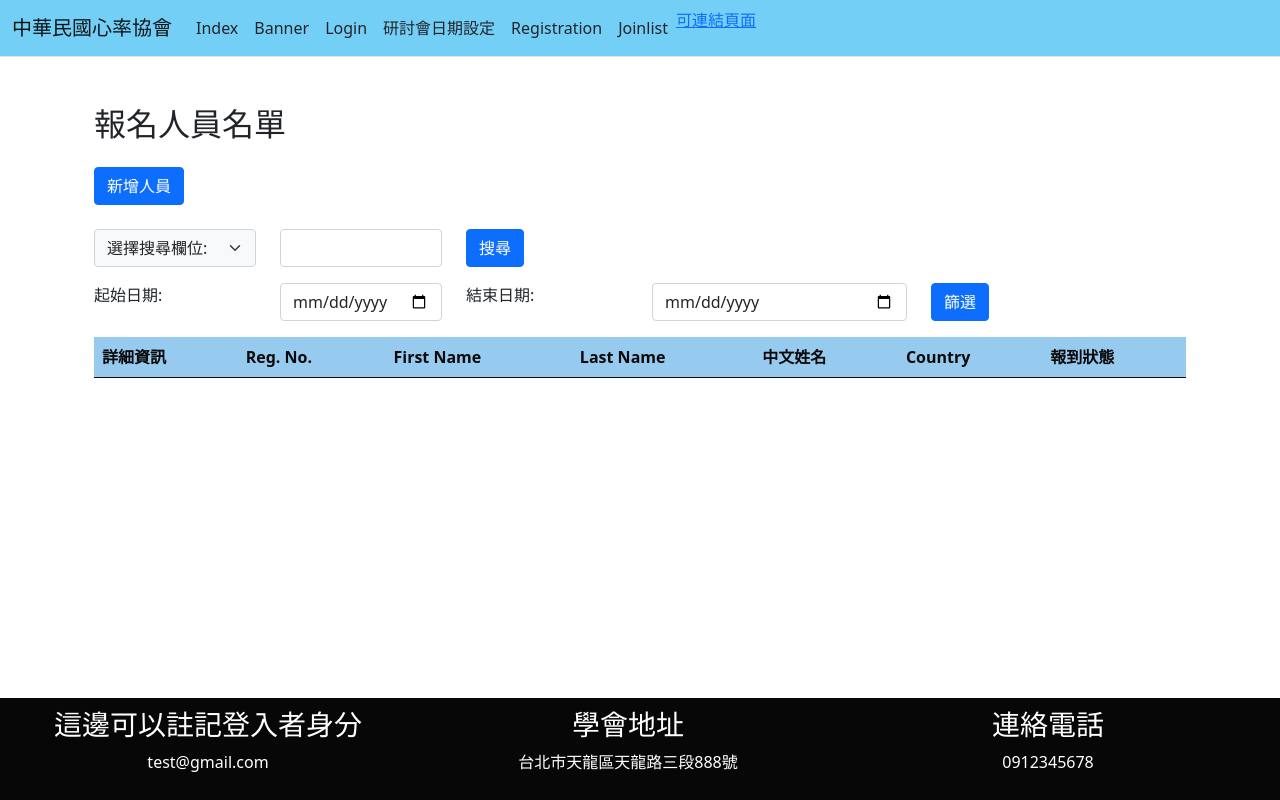
After one commit to leomustdie93107/heysundue, an ASP.NET Core app: template Views/Home/Joinlist.cshtml in a window 1280 px wide. The commit adds this page. Run offline with ASP.NET Core 8, Linux system fonts and the light colour scheme; the template is opened without the code that fills it, so the values that code supplies are empty; style sheets or scripts are compiled from the project's sources.

Commit message:
add_JoinList

```diff
--- a/Controllers/HomeController.cs
+++ b/Controllers/HomeController.cs
@@ -37,6 +37,12 @@ public class HomeController : Controller
         return View();
     }
 
+    public IActionResult Joinlist()
+    {
+        return View();
+    }
+
+
     [ResponseCache(Duration = 0, Location = ResponseCacheLocation.None, NoStore = true)]
     public IActionResult Error()
     {
--- a/Views/Home/Index.cshtml
+++ b/Views/Home/Index.cshtml
@@ -4,7 +4,7 @@
 <head>
     <meta charset="UTF-8">
     <meta name="viewport" content="width=device-width, initial-scale=1.0">
-    <link rel="stylesheet" href="./css/Index.css">
+    <link rel="stylesheet" href="~/css/Index.css">
 </head>
 
 <main>
--- /dev/null
+++ b/Views/Home/Joinlist.cshtml
@@ -0,0 +1,185 @@
+<!DOCTYPE html>
+<html lang="en">
+
+<head>
+    <meta charset="UTF-8">
+    <meta name="viewport" content="width=device-width, initial-scale=1.0">
+    <title>報名人員管理系統</title>
+    <link rel="stylesheet" href="https://cdn.jsdelivr.net/npm/bootstrap@5.0.0-beta3/dist/css/bootstrap.min.css">
+    <link rel="stylesheet" href="~/css/Joinlist.css">
+</head>
+
+<body>
+
+    <div class="container mt-5">
+        <h2 class="mb-4">報名人員名單</h2>
+
+        <div class="row mb-3">
+            <div class="col-auto">
+                <button class="btn btn-primary mb-2" onclick="showAddParticipantModal()">新增人員</button>
+            </div>
+        </div>
+
+        <div class="row mb-3">
+            <div class="col-2">
+                <select id="searchColumn" class="form-select text-uppercase bg-light">
+                    <option value="all">選擇搜尋欄位:</option>
+                    <option value="regNo">Reg. No.</option>
+                    <option value="firstName">First Name</option>
+                    <option value="lastName">Last Name</option>
+                    <option value="chineseName">中文姓名</option>
+                    <option value="country">Country</option>
+                    <option value="registrationStatus">報到狀態</option>
+                </select>
+            </div>
+            <div class="col-2">
+                <input type="text" id="searchKeyword" class="form-control">
+            </div>
+            <div class="col">
+                <button class="btn btn-primary" onclick="searchKeyword()">搜尋</button>
+            </div>
+        </div>
+
+        <div class="row mb-3">
+            <div class="col-2">
+                <label for="startDate">起始日期:</label>
+            </div>
+            <div class="col-2">
+                <input type="date" id="startDate" class="form-control">
+            </div>
+            <div class="col-2">
+                <label for="endDate">結束日期:</label>
+            </div>
+            <div class="col-3">
+                <input type="date" id="endDate" class="form-control">
+            </div>
+            <div class="col-2">
+                <button class="btn btn-primary" onclick="filterByDate()">篩選</button>
+            </div>
+        </div>
+
+        <div class="row mb-3">
+            <div class="col">
+                <table class="table">
+                    <thead class="custom-table-header">
+                        <tr>
+                            <th>詳細資訊</th>
+                            <th>Reg. No.</th>
+                            <th>First Name</th>
+                            <th>Last Name</th>
+                            <th>中文姓名</th>
+                            <th>Country</th>
+                            <th>報到狀態</th>
+                        </tr>
+                    </thead>
+                    <tbody id="participantTable">
+                        <!-- 這裡將動態生成報名人員的資料列 -->
+                    </tbody>
+                </table>
+            </div>
+        </div>
+    </div>
+
+    <!-- 新增人员模态框 -->
+    <div class="modal fade" id="addParticipantModal" tabindex="-1" aria-labelledby="addParticipantModalLabel"
+        aria-hidden="true">
+        <div class="modal-dialog">
+            <div class="modal-content">
+                <div class="modal-header">
+                    <h5 class="modal-title" id="addParticipantModalLabel">新增人员</h5>
+                    <button type="button" class="btn-close" data-bs-dismiss="modal" aria-label="Close"></button>
+                </div>
+                <div class="modal-body">
+                    <form id="addParticipantForm">
+                        <div class="mb-3">
+                            <label for="regNo" class="form-label">Reg. No. <span class="text-danger">*</span></label>
+                            <input type="text" class="form-control" id="regNo" required>
+                        </div>
+                        <div class="mb-3">
+                            <label for="firstName" class="form-label">First Name <span
+                                    class="text-danger">*</span></label>
+                            <input type="text" class="form-control" id="firstName" required>
+                        </div>
+                        <div class="mb-3">
+                            <label for="lastName" class="form-label">Last Name <span class="text-danger">*</span></label>
+                            <input type="text" class="form-control" id="lastName" required>
+                        </div>
+                        <div class="mb-3">
+                            <label for="chineseName" class="form-label">中文姓名 <span
+                                    class="text-danger">*</span></label>
+                            <input type="text" class="form-control" id="chineseName" required>
+                        </div>
+                        <div class="mb-3">
+                            <label for="country" class="form-label">Country <span class="text-danger">*</span></label>
+                            <input type="text" class="form-control" id="country" required>
+                        </div>
+                        <div class="mb-3">
+                            <label for="registrationStatus" class="form-label">報到狀態 <span
+                                    class="text-danger">*</span></label>
+                            <input type="text" class="form-control" id="registrationStatus" required>
+                        </div>
+                    </form>
+                </div>
+                <div class="modal-footer">
+                    <button type="button" class="btn btn-secondary" data-bs-dismiss="modal">取消</button>
+                    <button type="button" class="btn btn-primary" onclick="addParticipant()">新增</button>
+                </div>
+            </div>
+        </div>
+    </div>
+
+    <script>
+        function showAddParticipantModal() {
+            // 清空表单中的值
+            document.getElementById("addParticipantForm").reset();
+            $('#addParticipantModal').modal('show');
+        }
+
+        function addParticipant() {
+            // 获取新人员信息的各个字段的值
+            var regNo = document.getElementById('regNo').value;
+            var firstName = document.getElementById('firstName').value;
+            var lastName = document.getElementById('lastName').value;
+            var chineseName = document.getElementById('chineseName').value;
+            var country = document.getElementById('country').value;
+            var registrationStatus = document.getElementById('registrationStatus').value;
+
+            // 创建一个新的表格行
+            var newRow = document.createElement("tr");
+
+            // 在表格行中创建表格数据单元格并添加人员信息
+            var detailCell = document.createElement("td");
+            detailCell.textContent = "詳細資訊";
+            var regNoCell = document.createElement("td");
+            regNoCell.textContent = regNo;
+            var firstNameCell = document.createElement("td");
+            firstNameCell.textContent = firstName;
+            var lastNameCell = document.createElement("td");
+            lastNameCell.textContent = lastName;
+            var chineseNameCell = document.createElement("td");
+            chineseNameCell.textContent = chineseName;
+            var countryCell = document.createElement("td");
+            countryCell.textContent = country;
+            var registrationStatusCell = document.createElement("td");
+            registrationStatusCell.textContent = registrationStatus;
+
+            // 将单元格添加到新的表格行中
+            newRow.appendChild(detailCell);
+            newRow.appendChild(regNoCell);
+            newRow.appendChild(firstNameCell);
+            newRow.appendChild(lastNameCell);
+            newRow.appendChild(chineseNameCell);
+            newRow.appendChild(countryCell);
+            newRow.appendChild(registrationStatusCell);
+
+            // 将新的表格行添加到表格的 tbody 中
+            document.getElementById("participantTable").appendChild(newRow);
+
+            // 添加完毕后关闭模态框
+            $('#addParticipantModal').modal('hide');
+        }
+    </script>
+
+</body>
+
+</html>
--- a/Views/Shared/_Layout.cshtml
+++ b/Views/Shared/_Layout.cshtml
@@ -40,6 +40,10 @@
                             <a class="nav-link text-dark" asp-area="" asp-controller="Home"
                                 asp-action="Registration">Registration</a>
                         </li>
+                        <li class="nav-item">
+                            <a class="nav-link text-dark" asp-area="" asp-controller="Home"
+                                asp-action="Joinlist">Joinlist</a>
+                        </li>
                         <li><a asp-controller="Articles" asp-action="Create">可連結頁面</a></li>
                     </ul>
                 </div>
--- /dev/null
+++ b/wwwroot/css/Joinlist.css
@@ -0,0 +1,4 @@
+.custom-table-header {
+    background-color: rgb(150, 202, 239);
+    color: rgb(11, 9, 9); /* 文字颜色为白色 */
+}
```
